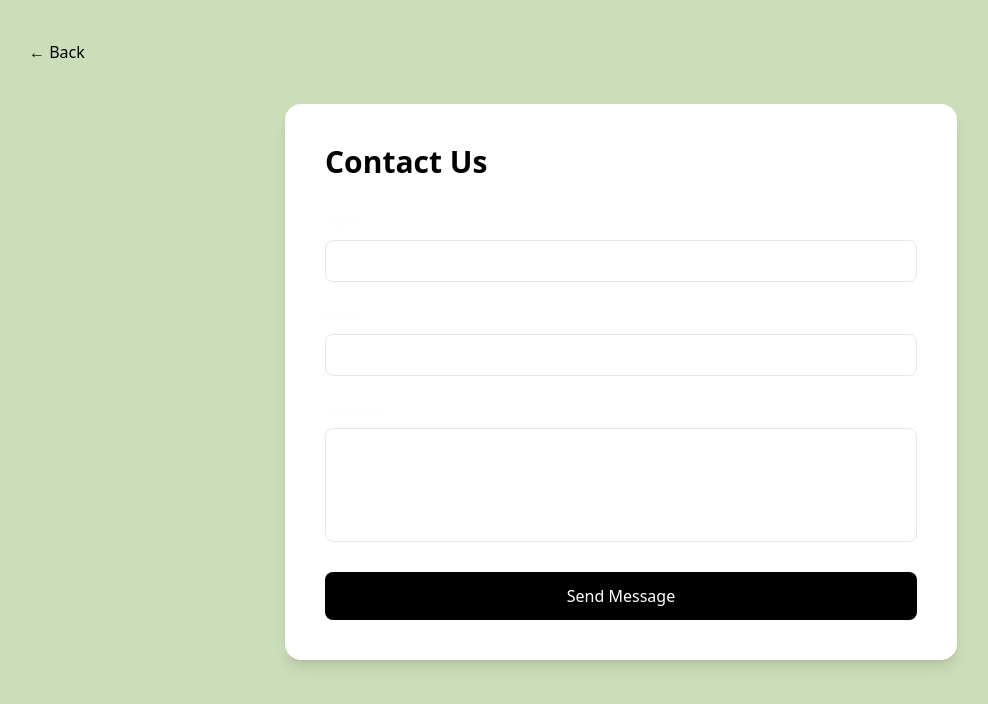
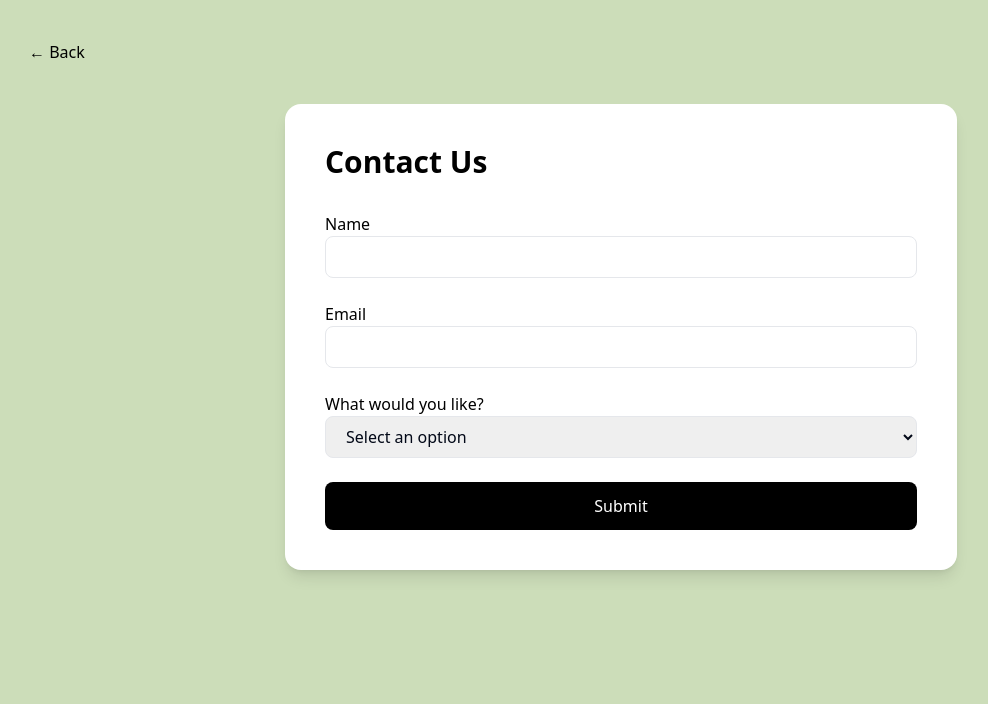
Before and after one commit to pablodour/scroll-n-slide-button, a React (Vite) app: page /contact in a window 1280 px wide. Shown: the top 704 px of the page, without its empty margins (19-1007 px from the left). Built offline with nearby package versions, Linux system fonts and the light colour scheme.

Commit message:
contact form

```diff
--- a/src/pages/Contact.tsx
+++ b/src/pages/Contact.tsx
@@ -1,4 +1,3 @@
-
 import { useState } from 'react';
 import { useNavigate } from 'react-router-dom';
 
@@ -7,12 +6,40 @@ const Contact = () => {
   const [formData, setFormData] = useState({
     name: '',
     email: '',
+    option: '',
+    purchaseTShirt: false,
+    tShirtType: '',
+    tShirtSize: '',
+    trainingType: '',
+    sessionType: '',
     message: '',
   });
 
-  const handleSubmit = (e: React.FormEvent) => {
+  const trainingOptions = [
+    "Individual Training (60 min)",
+    "Individual Training (30 min)",
+    "Duo Training (60 min)",
+    "Duo Training (30 min)",
+    "Small Group Training"
+  ];
+
+  const sessionOptions = {
+    "Individual Training (60 min)": ["Single Session", "Package (5, 10, 20 hours)", "Monthly Subscription (1-5 hours/week)"],
+    "Individual Training (30 min)": ["Single Session", "Package (5, 10, 20 hours)", "Monthly Subscription (1-5 sessions/week)"],
+    "Duo Training (60 min)": ["Single Session", "Package (5, 10, 20 hours)", "Monthly Subscription (1-5 hours/week)"],
+    "Duo Training (30 min)": ["Single Session", "Package (5, 10, 20 hours)", "Monthly Subscription (1-5 sessions/week)"],
+    "Small Group Training": ["Single Session", "Weekly Plan (1-5 sessions/week)"]
+  };
+
+  const tShirtOptions = ["Men", "Women"];
+  const tShirtSizes = ["S", "M", "L", "XL", "XXL"];
+
+  const handleSubmit = (e) => {
     e.preventDefault();
-    // Handle form submission here
+    if (!formData.name || !formData.email || (!formData.option)) {
+      alert("Please fill in all required fields.");
+      return;
+    }
     console.log('Form submitted:', formData);
   };
 
@@ -30,9 +57,7 @@ const Contact = () => {
 
         <form onSubmit={handleSubmit} className="space-y-6">
           <div>
-            <label htmlFor="name" className="block text-sm font-medium text-text-light mb-2">
-              Name
-            </label>
+            <label htmlFor="name" className="text-1xl font-medium text-text mb-8">Name</label>
             <input
               type="text"
               id="name"
@@ -44,9 +69,7 @@ const Contact = () => {
           </div>
 
           <div>
-            <label htmlFor="email" className="block text-sm font-medium text-text-light mb-2">
-              Email
-            </label>
+            <label htmlFor="email" className="text-1xl font-medium text-text mb-8">Email</label>
             <input
               type="email"
               id="email"
@@ -58,24 +81,60 @@ const Contact = () => {
           </div>
 
           <div>
-            <label htmlFor="message" className="block text-sm font-medium text-text-light mb-2">
-              Message
-            </label>
-            <textarea
-              id="message"
-              value={formData.message}
-              onChange={(e) => setFormData({ ...formData, message: e.target.value })}
-              rows={4}
-              className="w-full px-4 py-2 rounded-lg border border-gray-200 focus:outline-none focus:ring-2 focus:ring-gray-200 transition-all resize-none"
+            <label className="text-1xl font-medium text-text mb-8">What would you like?</label>
+            <select
+              value={formData.option}
+              onChange={(e) => setFormData({ ...formData, option: e.target.value })}
+              className="w-full px-4 py-2 rounded-lg border border-gray-200 focus:outline-none focus:ring-2 focus:ring-gray-200 transition-all"
               required
-            />
+            >
+              <option value="">Select an option</option>
+              <option value="tshirt">T-Shirt</option>
+              <option value="training">Training</option>
+              <option value="both">T-Shirt & Training</option>
+            </select>
           </div>
+
+          {formData.option.includes("tshirt") && (
+            <>
+              <div>
+                <label htmlFor="tShirtType" className="text-1xl font-medium text-text mb-8">T-Shirt Type</label>
+                <select
+                  id="tShirtType"
+                  value={formData.tShirtType}
+                  onChange={(e) => setFormData({ ...formData, tShirtType: e.target.value })}
+                  className="w-full px-4 py-2 rounded-lg border border-gray-200 focus:outline-none focus:ring-2 focus:ring-gray-200 transition-all"
+                  required
+                >
+                  <option value="">Select Type</option>
+                  {tShirtOptions.map((option) => (
+                    <option key={option} value={option}>{option}</option>
+                  ))}
+                </select>
+              </div>
+              <div>
+                <label htmlFor="tShirtSize" className="text-1xl font-medium text-text mb-8">Size</label>
+                <select
+                  id="tShirtSize"
+                  value={formData.tShirtSize}
+                  onChange={(e) => setFormData({ ...formData, tShirtSize: e.target.value })}
+                  className="w-full px-4 py-2 rounded-lg border border-gray-200 focus:outline-none focus:ring-2 focus:ring-gray-200 transition-all"
+                  required
+                >
+                  <option value="">Select Size</option>
+                  {tShirtSizes.map((size) => (
+                    <option key={size} value={size}>{size}</option>
+                  ))}
+                </select>
+              </div>
+            </>
+          )}
 
           <button
             type="submit"
             className="w-full bg-text text-white py-3 rounded-lg hover:bg-text-light transition-colors"
           >
-            Send Message
+            Submit
           </button>
         </form>
       </div>
```
